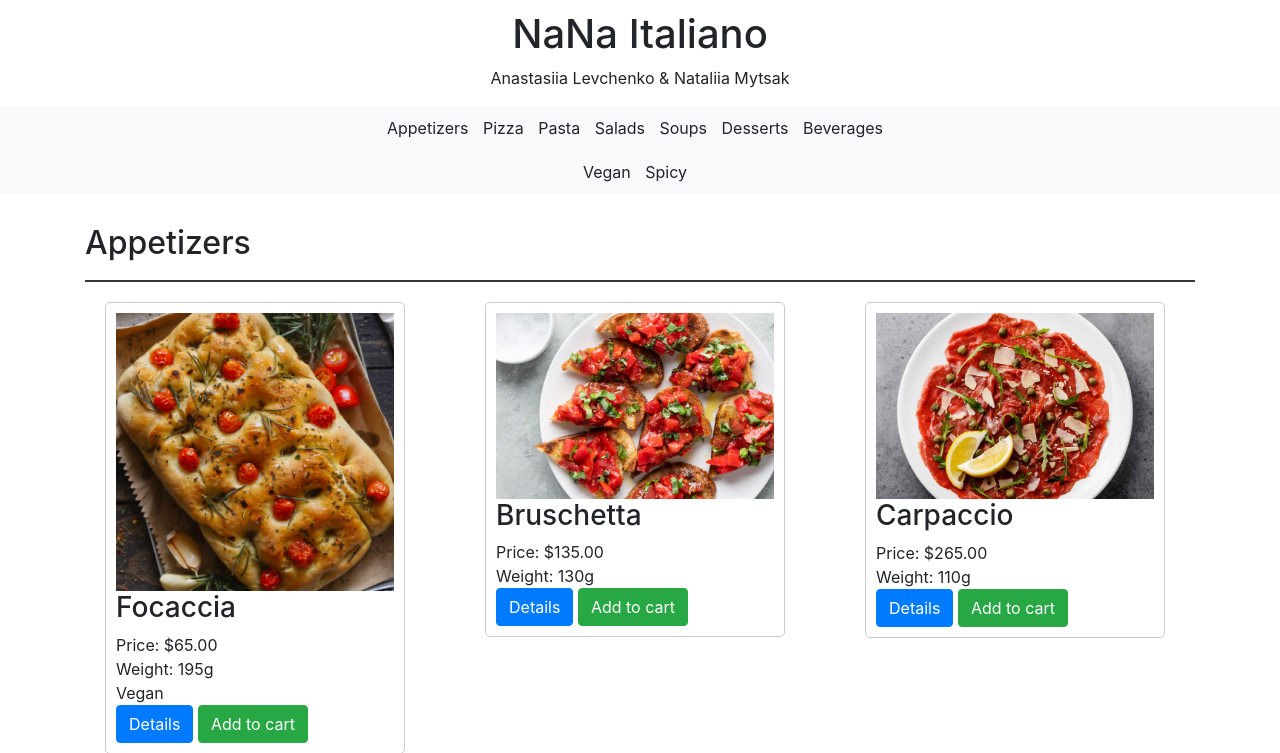
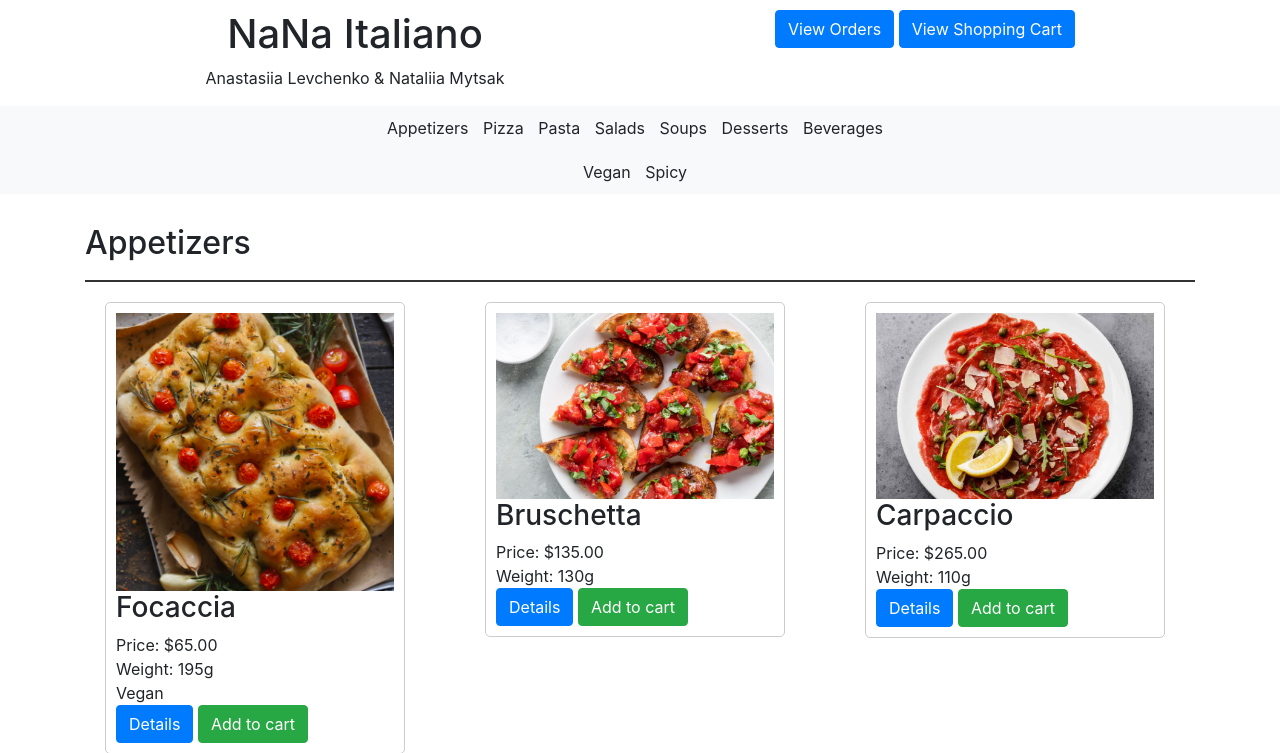
Before and after one commit to MytsakNatalia/Restaurant_Django_Project, a Django app: page /menu/ in a window 1280 px wide. Shown: the top 753 px of the page. Run offline with Django 4.2, Linux system fonts and the light colour scheme; data comes from the database, SQL or seed files in the repository; some libraries are stand-ins or nearby versions.

Commit message:
View orders and cart buttons added to base.html

```diff
--- a/restaurant/menu/templates/menu/base.html
+++ b/restaurant/menu/templates/menu/base.html
@@ -47,6 +47,10 @@
                     <h1>NaNa Italiano</h1>
                     <p>Anastasiia Levchenko & Nataliia Mytsak</p>
                 </div>
+                <div class="col">
+                <a href="{% url 'shopping_cart:view_orders' %}" class="btn btn-primary">View Orders</a>
+                <a href="{% url 'shopping_cart:view_cart' %}" class="btn btn-primary">View Shopping Cart</a>
+            </div>
             </div>
         </div>
 
```
